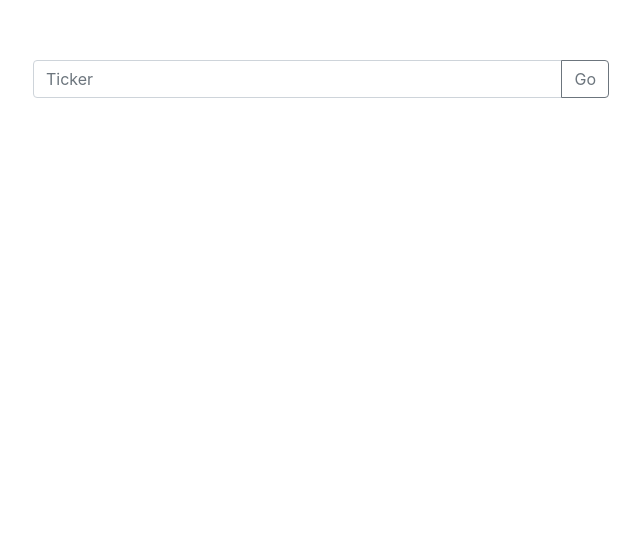
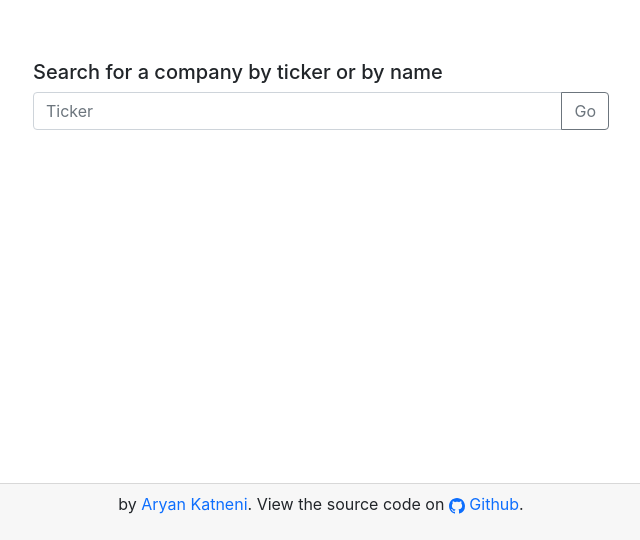
Before and after one commit to akatneni/sec-statements, a React (Create React App) app: page / in a window 1280 px wide. Shown: the part 260-800 px from the top of the page, without its empty margins (319-959 px from the left). Built offline with nearby package versions, Linux system fonts and the light colour scheme.

Commit message:
add footer

```diff
--- a/src/App.css
+++ b/src/App.css
@@ -21,6 +21,17 @@
 .search-bar-home {
   max-width: 45%;
   margin: 20rem auto auto;
+}
+
+a {
+  text-decoration: none;
+}
+
+.card-footer {
+  position: fixed;
+  bottom: 0;
+  width: 100%;
+  text-align: center;
 }
 
 
--- a/src/App.js
+++ b/src/App.js
@@ -97,9 +97,24 @@
           );
       } else {
           return (
-              <div className="search-bar-home">
-                  <SearchBar input={userInput} parentSetInput={setUserInput} parentSetCik={setCik} parentSetName={setName}/>
-              </div>
+              <div>
+                  <div className="search-bar-home">
+                      <h5>Search for a company by ticker or by name</h5>
+                      <SearchBar input={userInput} parentSetInput={setUserInput} parentSetCik={setCik} parentSetName={setName}/>
+                  </div>
+                  <div className="card-footer">
+                      <p> by <a href="https://github.com/akatneni" target="_blank" rel="noreferrer">Aryan Katneni</a>.
+                          View the source
+                          code on <a href="https://github.com/akatneni/sec-statements" target="_blank" rel="noreferrer">
+                              <svg xmlns="http://www.w3.org/2000/svg" width="16" height="16" fill="currentColor"
+                                   className="bi bi-github" viewBox="0 0 16 16">
+                                  <path
+                                      d="M8 0C3.58 0 0 3.58 0 8c0 3.54 2.29 6.53 5.47 7.59.4.07.55-.17.55-.38 0-.19-.01-.82-.01-1.49-2.01.37-2.53-.49-2.69-.94-.09-.23-.48-.94-.82-1.13-.28-.15-.68-.52-.01-.53.63-.01 1.08.58 1.23.82.72 1.21 1.87.87 2.33.66.07-.52.28-.87.51-1.07-1.78-.2-3.64-.89-3.64-3.95 0-.87.31-1.59.82-2.15-.08-.2-.36-1.02.08-2.12 0 0 .67-.21 2.2.82.64-.18 1.32-.27 2-.27.68 0 1.36.09 2 .27 1.53-1.04 2.2-.82 2.2-.82.44 1.1.16 1.92.08 2.12.51.56.82 1.27.82 2.15 0 3.07-1.87 3.75-3.65 3.95.29.25.54.73.54 1.48 0 1.07-.01 1.93-.01 2.2 0 .21.15.46.55.38A8.012 8.012 0 0 0 16 8c0-4.42-3.58-8-8-8z"/>
+                              </svg> Github
+                          </a>.
+                      </p>
+                  </div>
+            </div>
           );
       }
   }
--- a/src/components/FilingTable.js
+++ b/src/components/FilingTable.js
@@ -28,7 +28,7 @@
 
     return (
         <div>
-            <h6><a href={`https://www.sec.gov/edgar/browse/?CIK=${props.cik}&owner=exclude`}>
+            <h6><a href={`https://www.sec.gov/edgar/browse/?CIK=${props.cik}&owner=exclude`} target="_blank" rel="noreferrer">
                 See all filings
             </a></h6>
             <Table striped bordered hover size="sm">
--- a/src/components/StatementTable.js
+++ b/src/components/StatementTable.js
@@ -26,8 +26,6 @@
 
     const isValidVal = (val, str) => {
         if(sheet === sheets.BS || str === CASH_KEY) {
-            if(str === "Assets") {
-            console.log(val["form"]); console.log(val["val"]);}
             return yearly ? val["form"] === "10-K" : val["form"] === "10-Q" || val["form"] === "10-K" ;
         }
         if(val["frame"]) {
@@ -64,6 +62,9 @@
                     val /= (millions ? 1000000 : 1000);
                     val = Math.round(val);
                 }
+                if(val === -0) {
+                    val = 0;
+                }
                 val = val < 0 ? "(" + val.toLocaleString().substr(1) + ")" : val.toLocaleString();
                 vals[i] = val;
             }
@@ -93,6 +94,10 @@
     }
 
     const fillData = () => {
+        const revenueArr = props.data["facts"]["us-gaap"]["RevenueFromContractWithCustomerExcludingAssessedTax"]["units"]["USD"];
+        if(revenueArr[revenueArr.length-1]["val"]>10000000000) {
+            millions = true;
+        }
         return allKeys[sheet].map((str, ind) => {
             const keyData = props.data["facts"]["us-gaap"][str];
             if (keyData) {
@@ -102,9 +107,6 @@
                 }
                 const label = keyData["label"];
                 let vals = getVals(usdVals,str);
-                if(ind===0 && Math.abs(vals[0])>1000000000) {
-                    millions = true;
-                }
                 vals = formatVals(vals,str);
                 const tableData = vals.map((val,ind) => {
                     return (<td className="data" key={ind}>{val}</td>);
@@ -120,6 +122,9 @@
     }
 
     if(props.loaded) {
+        const colHeader = getColHeader();
+        const dates = fillDates();
+        const tableData = fillData();
         return (
             <div className="statement-table">
                 <div className="table-settings">
@@ -133,14 +138,14 @@
                 <h6 className="caption">(in {millions ? "millions" : "thousands"})</h6>
                 <Table striped bordered hover size="sm">
                     <thead className="statement-header">
-                    {getColHeader()}
+                        {colHeader}
                     <tr>
                         <th className="label"/>
-                        {fillDates()}
+                        {dates}
                     </tr>
                     </thead>
                     <tbody>
-                    {fillData()}
+                        {tableData}
                     </tbody>
                 </Table>
             </div>);
```
